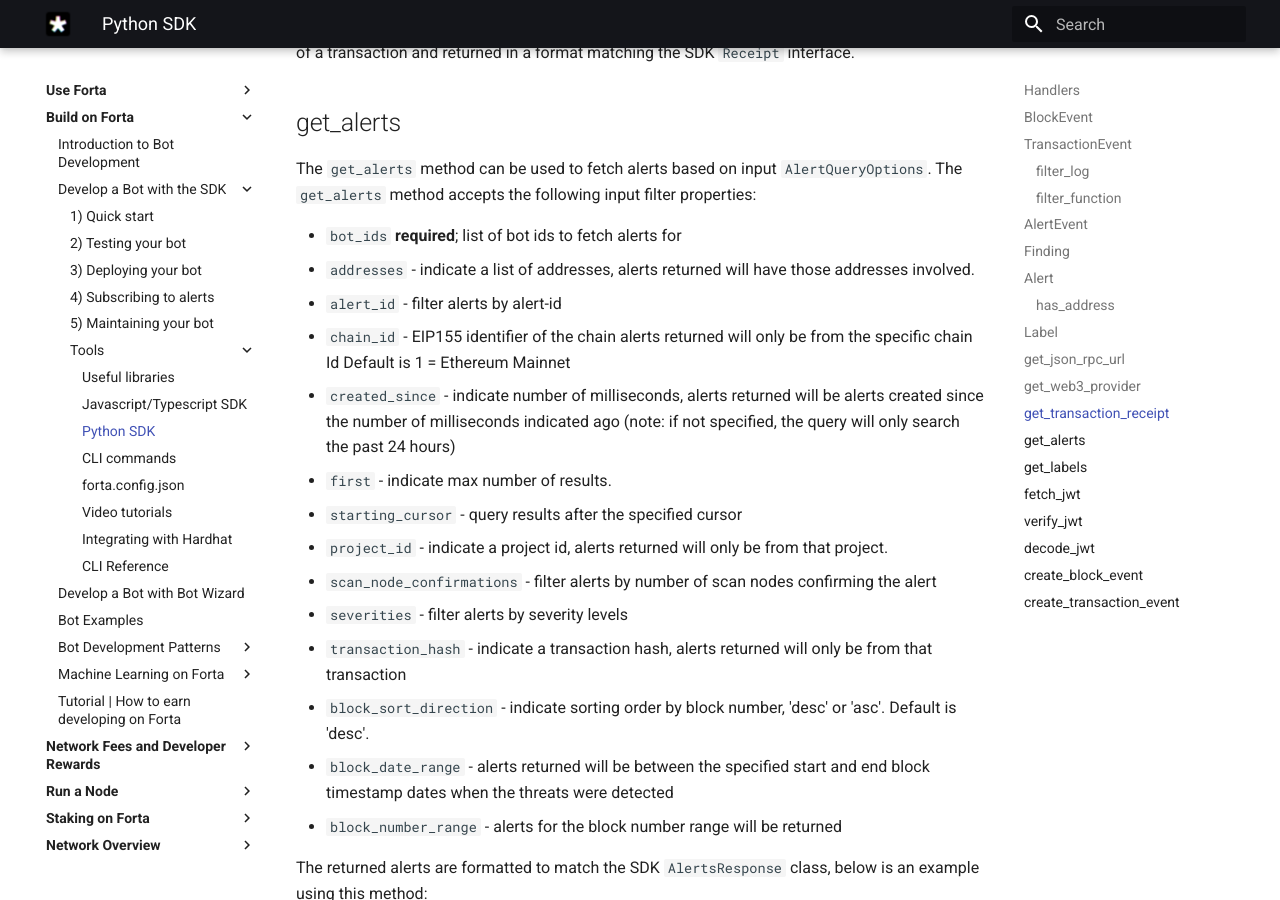
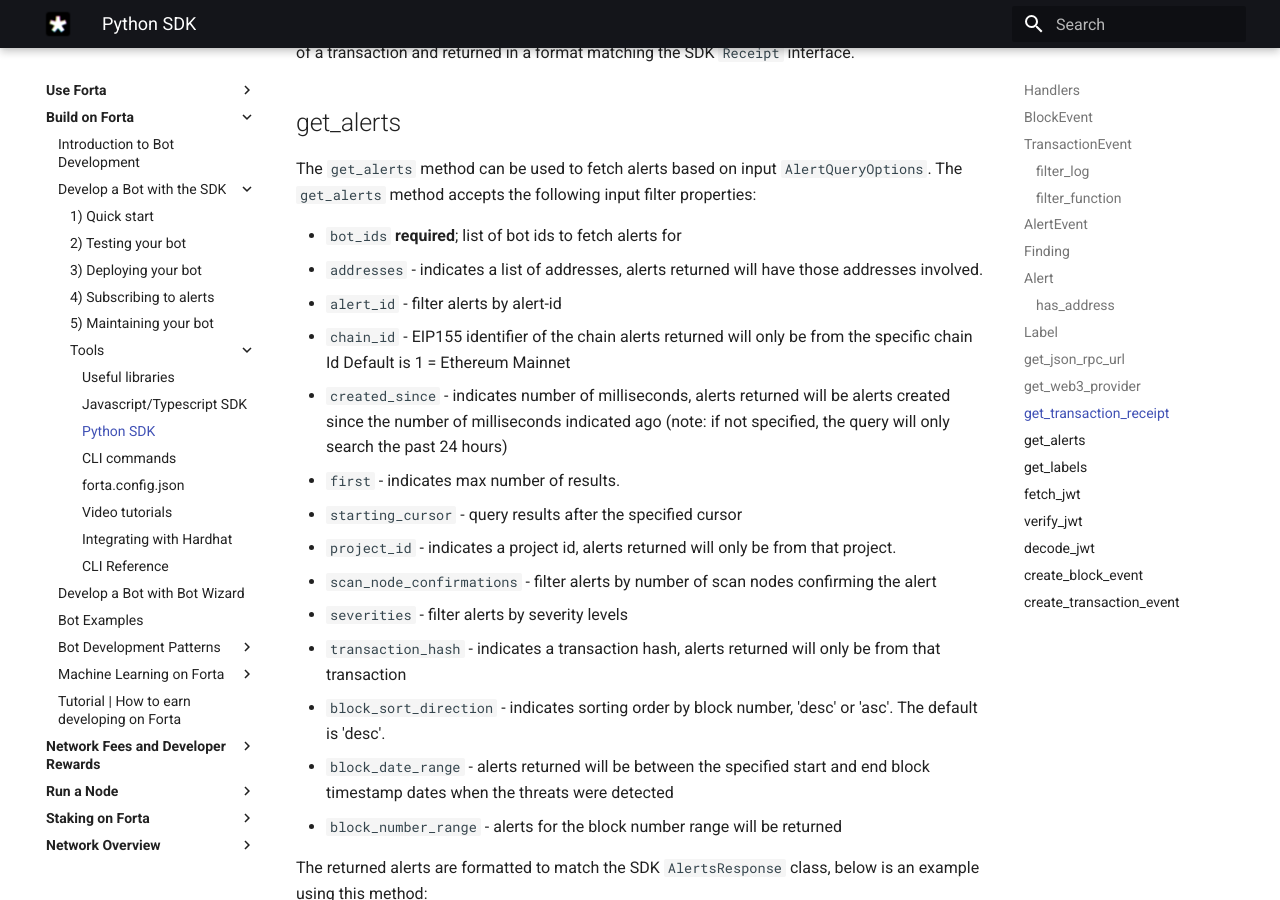
Before and after one commit to forta-network/docs, an MkDocs documentation site: the page built from docs/python.md, in a window 1280 px wide and 900 px high, scrolled down 9320 px. Built offline with MkDocs 1.6.1 and Material for MkDocs 9.7.7, drawn with Linux system fonts in a browser that asks for light colours; some of the changed text lies outside the part shown.

Commit message:
Update Python doc

```diff
--- a/docs/python.md
+++ b/docs/python.md
@@ -56,7 +56,7 @@
 - `block_number` - alias for `block.number`
 - `block_hash` - alias for `block.hash`
 - `addresses` - map of addresses involved in the transaction (generated from transaction to/from address, any event log address and trace data address if available)
-- `block` - data object containing following fields:
+- `block` - data object containing the following fields:
     - `hash`
     - `number`
     - `timestamp`
@@ -82,7 +82,7 @@
     - `transaction_index`
     - `transaction_hash`
     - `removed`
-- `traces` - only with tracing enabled; list of trace objects with following fields:
+- `traces` - only with tracing enabled; list of trace objects with the following fields:
     - `block_hash`
     - `block_number`
     - `subtraces`
@@ -91,7 +91,7 @@
     - `transaction_position`
     - `type`
     - `error`
-    - `action` - object with following fields:
+    - `action` - object with the following fields:
         - `call_type`
         - `to`
         - `from_`
@@ -101,7 +101,7 @@
         - `address`
         - `balance`
         - `refund_address`
-    - `result` - object with following fields:
+    - `result` - object with the following fields:
         - `gas_used`
         - `address`
         - `code`
@@ -152,10 +152,10 @@
 
 If a bot wants to flag a transaction/block/alert because it meets some condition (e.g. flash loan attack), the handler function would return a `Finding` object. This object would detail the results of the finding and provide metadata such as the severity of the finding. A `Finding` object accepts the following properties:
 
-- `name` - **required**; human-readable name of finding e.g. "High Gas"
+- `name` - **required**; human-readable name of the finding e.g. "High Gas"
 - `description` - **required**; brief description e.g. "High gas used: 1,000,000"
 - `alert_id` - **required**; unique string to identify this class of finding, primarily used to group similar findings for the end user
-- `protocol` - **required**; name of protocol being reported on e.g. "aave", defaults to "ethereum" if left blank
+- `protocol` - **required**; name of the protocol being reported on e.g. "aave", defaults to "ethereum" if left blank
 - `type` - **required**; indicates type of finding:
     - Exploit
     - Suspicious
@@ -182,7 +182,7 @@
 - `created_at` -  timestamp when the alert was published
 - `description` - text description of the alert
 - `name` - alert name
-- `protocol` - name of protocol being reported on
+- `protocol` - name of the protocol being reported on
 - `scan_node_count` - number of scanners that found the alert
 - `source` - source where the alert was detected
     - `transaction_hash` - transaction where the alert was detected
@@ -207,7 +207,7 @@
     - `token`
     - `social`
     - `website` - main website of the project
-- `finding_type` -  indicates type of finding:
+- `finding_type` -  indicates the type of finding:
     - Exploit
     - Suspicious
     - Degraded
@@ -223,7 +223,7 @@
 
 ### has_address
 
-`has_address` is a convenience function on `Alert` meant for checking the existence of an address involved in the alert. The `addresses` array is truncated for space-efficiency, so this method uses a bloom filter to check for existence. It accepts a single string parameter: the address to check
+`has_address` is a convenience function on `Alert` meant for checking the existence of an address involved in the alert. The `addresses` array is truncated for space efficiency, so this method uses a bloom filter to check for existence. It accepts a single string parameter: the address to check
 
 ## Label
 
@@ -240,7 +240,7 @@
 - `label` - string label to attach to the entity e.g. "exploit"
 - `confidence` - confidence level of label between 0 and 1
 - `metadata` - key-value map (both keys and values as strings) for providing extra information
-- `created_at` - string containing timestamp of label creation
+- `created_at` - string containing the timestamp of label creation
 - `source` - object with information about where this label came from
     - `alert_hash`
     - `alert_id`
@@ -269,17 +269,17 @@
 The `get_alerts` method can be used to fetch alerts based on input `AlertQueryOptions`. The `get_alerts` method accepts the following input filter properties:
 
 - `bot_ids` **required**; list of bot ids to fetch alerts for
-- `addresses` -  indicate a list of addresses, alerts returned will have those addresses involved.
+- `addresses` -  indicates a list of addresses, alerts returned will have those addresses involved.
 - `alert_id` - filter alerts by alert-id
 - `chain_id` - EIP155 identifier of the chain alerts returned will only be from the specific chain Id Default is 1 = Ethereum Mainnet
-- `created_since` - indicate number of milliseconds, alerts returned will be alerts created since the number of milliseconds indicated ago (note: if not specified, the query will only search the past 24 hours)
-- `first` - indicate max number of results.
+- `created_since` - indicates number of milliseconds, alerts returned will be alerts created since the number of milliseconds indicated ago (note: if not specified, the query will only search the past 24 hours)
+- `first` - indicates max number of results.
 - `starting_cursor` - query results after the specified cursor
-- `project_id` - indicate a project id, alerts returned will only be from that project.
+- `project_id` - indicates a project id, alerts returned will only be from that project.
 - `scan_node_confirmations` - filter alerts by number of scan nodes confirming the alert
 - `severities` - filter alerts by severity levels
-- `transaction_hash` - indicate a transaction hash, alerts returned will only be from that transaction
-- `block_sort_direction` - indicate sorting order by block number, 'desc' or 'asc'. Default is 'desc'.
+- `transaction_hash` - indicates a transaction hash, alerts returned will only be from that transaction
+- `block_sort_direction` - indicates sorting order by block number, 'desc' or 'asc'. The default is 'desc'.
 - `block_date_range` - alerts returned will be between the specified start and end block timestamp dates when the threats were detected
 - `block_number_range` - alerts for the block number range will be returned
 
```
Also changed, not shown: other parts of docs/python.md (+1 -1 lines).
